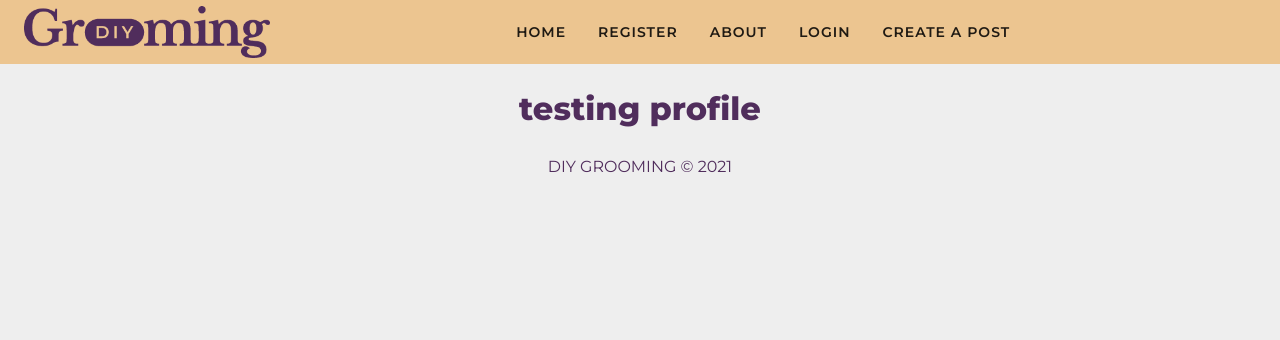
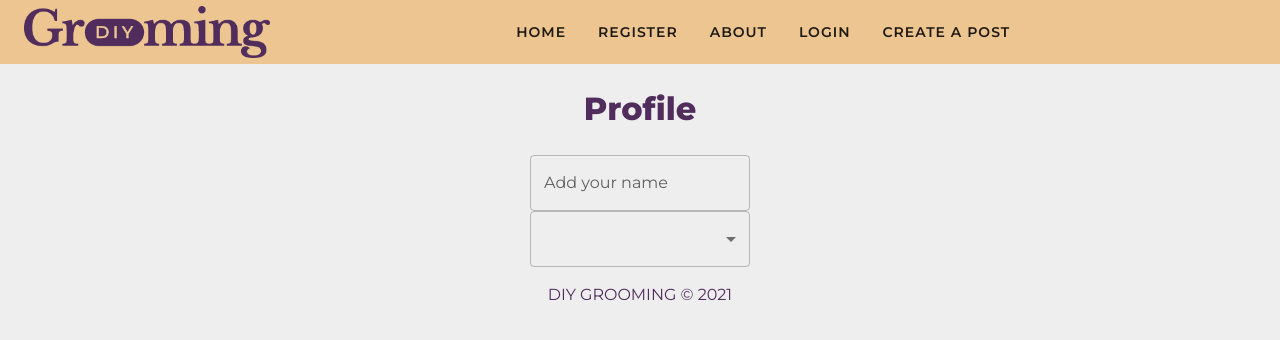
Before and after one commit to winny1212/client-frontend, a React (Create React App) app: page /profile in a window 1280 px wide. Shown: the top 340 px of the page. Built offline with nearby package versions, Linux system fonts and the light colour scheme.

Commit message:
add input field for name and type of user

```diff
--- a/src/App.js
+++ b/src/App.js
@@ -21,6 +21,8 @@ function App() {
           <Route exact path="/register" element={<Register />}></Route>
           <Route exact path="/login" element={<Login />}></Route>
           <Route exact path="/create" element={<Form />}></Route>
+
+          {/* create a route for Profile but shoul just render once user login, need add logic */}
           <Route exact path="/profile" element={<Profile />}></Route>
         </Routes>
         <Footer />
--- a/src/views/User/profile/Profile.js
+++ b/src/views/User/profile/Profile.js
@@ -1,11 +1,59 @@
-import React from 'react';
+import React, { useState, useEffect } from 'react';
+import {
+  Container,
+  TextField,
+  FormControl,
+  InputLabel,
+  Select,
+  MenuItem,
+} from '@mui/material';
 
-const profile = () => {
+const Profile = () => {
+  //user profile to state
+  const [username, setUsername] = useState('');
+
+  const [value, setValue] = useState();
+
+  const handleChange = (event) => {
+    setValue(event.target.value);
+  };
+
+  useEffect(() => {
+    document.title = { username };
+  });
+
+  const updateUsername = (event) => {
+    setUsername(event.target.value);
+  };
+
   return (
     <>
-      <h1> testing profile</h1>
+      <h1> Profile </h1>
+      <Container>
+        <FormControl>
+          {/* usernmae */}
+          <TextField
+            id="outlined-basic"
+            label="Add your name"
+            variant="outlined"
+            value={username}
+            onChange={updateUsername}
+          />
+
+          {/* type of user */}
+          <Select value={value} id="demo-simple-select" onChange={handleChange}>
+            <MenuItem value={'Professional Groomer'}>
+              Professional Groomer
+            </MenuItem>
+
+            <MenuItem value={'Non Professional Groomer'}>
+              Non Professional Groomer
+            </MenuItem>
+          </Select>
+        </FormControl>
+      </Container>
     </>
   );
 };
 
-export default profile;
+export default Profile;
```
